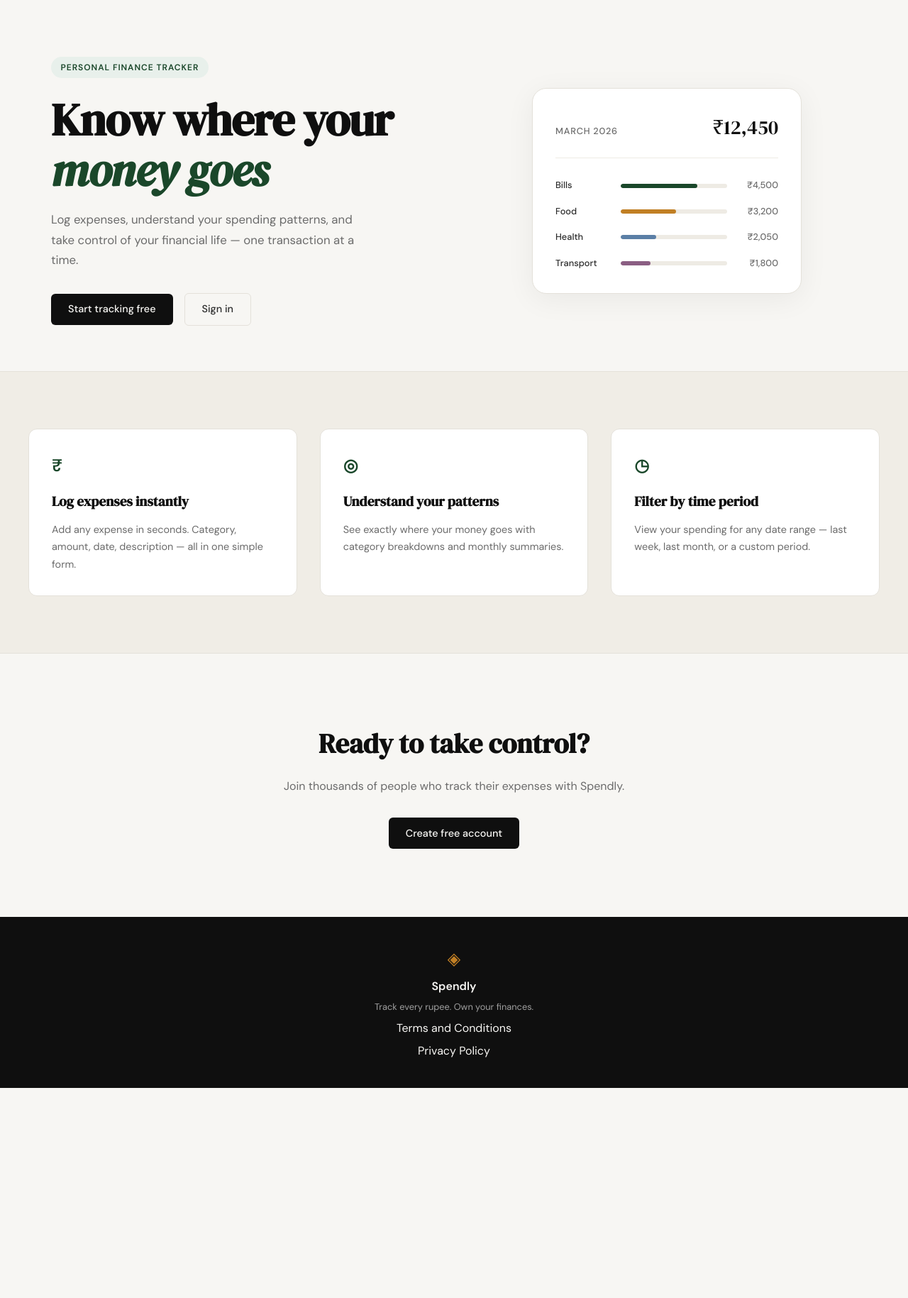
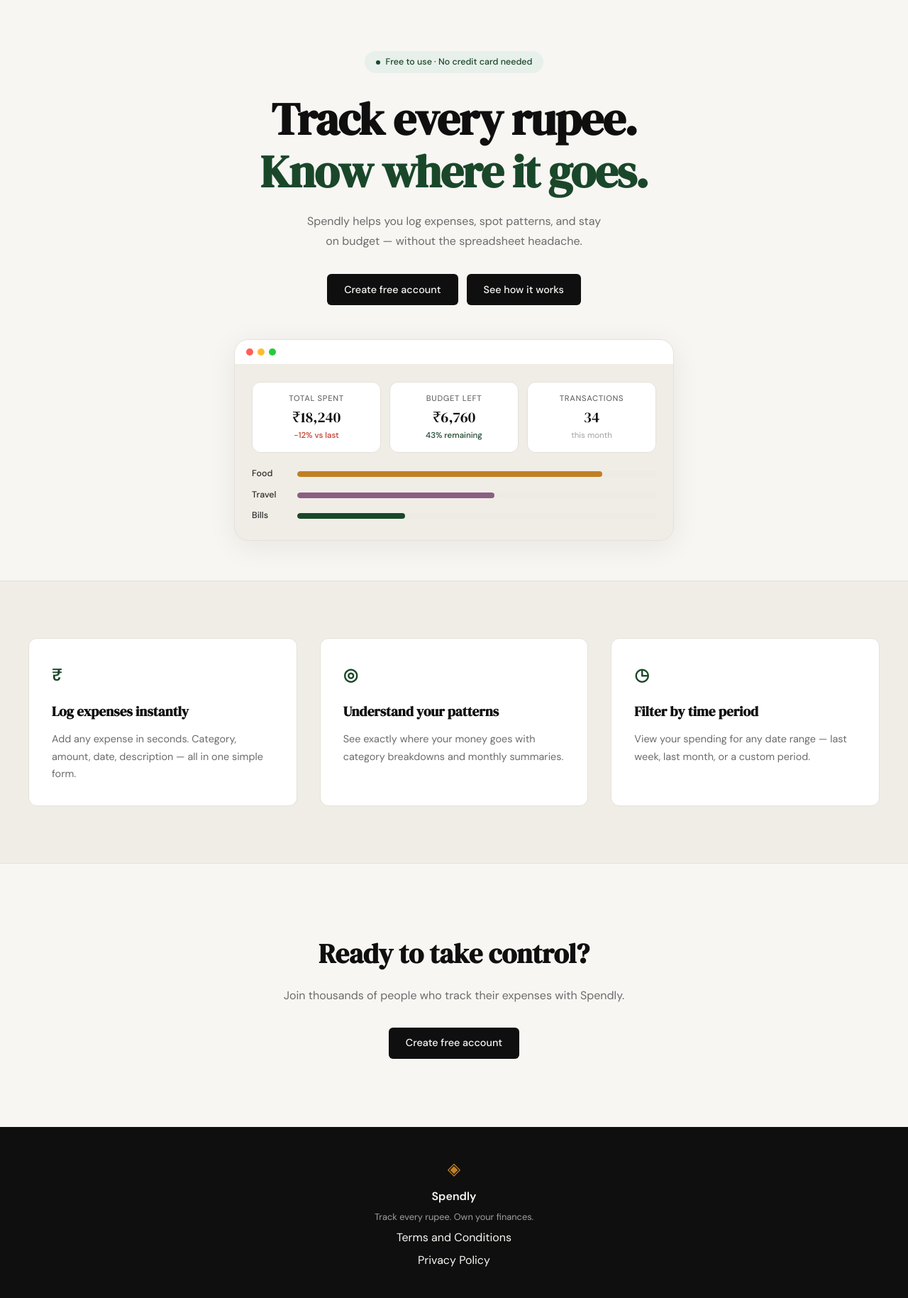
Before and after one commit to jaydevani/spendly-python, a Flask app: page / in a window 1280 px wide. Shown: the part 61-1890 px from the top of the page at 71% size. Before the commit the page ends 1594 px from the top, so only its background shows below. Run offline with Flask 3, Linux system fonts and the light colour scheme.

Commit message:
landing: redesign hero section to match mockup

```diff
--- /dev/null
+++ b/static/css/landing.css
@@ -0,0 +1,200 @@
+/* ------------------------------------------------------------------ */
+/* Hero overrides — centered single-column layout                      */
+/* ------------------------------------------------------------------ */
+
+.hero {
+    grid-template-columns: 1fr;
+    text-align: center;
+    padding: 4.5rem 2rem 3.5rem;
+    gap: 3rem;
+    max-width: 760px;
+}
+
+.hero-inner {
+    display: flex;
+    flex-direction: column;
+    align-items: center;
+}
+
+/* Badge */
+.hero-badge {
+    display: inline-flex;
+    align-items: center;
+    gap: 0.5rem;
+    background: var(--accent-light);
+    color: var(--accent);
+    font-size: 0.78rem;
+    font-weight: 500;
+    padding: 0.35rem 1rem;
+    border-radius: 999px;
+    margin-bottom: 1.75rem;
+    letter-spacing: 0;
+    text-transform: none;
+}
+
+.badge-dot {
+    width: 6px;
+    height: 6px;
+    border-radius: 50%;
+    background: var(--accent);
+    flex-shrink: 0;
+}
+
+/* Headline */
+.hero-title {
+    font-size: clamp(2.6rem, 6vw, 4rem);
+    line-height: 1.15;
+    margin-bottom: 1.25rem;
+    letter-spacing: -0.02em;
+}
+
+.hero-title-accent {
+    color: var(--accent);
+    font-style: normal;
+}
+
+/* Subtitle */
+.hero-subtitle {
+    font-size: 1rem;
+    color: var(--ink-muted);
+    line-height: 1.75;
+    max-width: 480px;
+    margin-bottom: 2rem;
+}
+
+/* CTA buttons — both solid black */
+.hero-actions {
+    justify-content: center;
+    gap: 0.75rem;
+}
+
+.hero-actions .btn-primary {
+    background: var(--ink);
+    color: var(--paper);
+}
+
+.hero-actions .btn-primary:hover {
+    background: var(--accent);
+}
+
+/* ------------------------------------------------------------------ */
+/* App preview frame                                                   */
+/* ------------------------------------------------------------------ */
+
+.app-frame {
+    background: var(--paper-warm);
+    border: 1px solid var(--border);
+    border-radius: var(--radius-lg);
+    overflow: hidden;
+    width: 100%;
+    max-width: 620px;
+    margin: 0 auto;
+    box-shadow: 0 8px 40px rgba(0, 0, 0, 0.07);
+}
+
+.app-chrome {
+    display: flex;
+    align-items: center;
+    gap: 6px;
+    padding: 0.75rem 1rem;
+    background: var(--paper-card);
+    border-bottom: 1px solid var(--border-soft);
+}
+
+.app-dot {
+    width: 10px;
+    height: 10px;
+    border-radius: 50%;
+}
+
+.app-dot-red    { background: #ff5f57; }
+.app-dot-yellow { background: #febc2e; }
+.app-dot-green  { background: #28c840; }
+
+.app-body {
+    padding: 1.5rem;
+    display: flex;
+    flex-direction: column;
+    gap: 1.25rem;
+}
+
+/* Stat cards row */
+.stat-cards {
+    display: grid;
+    grid-template-columns: repeat(3, 1fr);
+    gap: 0.75rem;
+}
+
+.stat-card {
+    background: var(--paper-card);
+    border: 1px solid var(--border);
+    border-radius: var(--radius-md);
+    padding: 0.875rem 1rem;
+}
+
+.stat-label {
+    font-size: 0.7rem;
+    font-weight: 500;
+    color: var(--ink-muted);
+    text-transform: uppercase;
+    letter-spacing: 0.06em;
+    margin-bottom: 0.3rem;
+}
+
+.stat-value {
+    font-family: var(--font-display);
+    font-size: 1.3rem;
+    color: var(--ink);
+    line-height: 1.2;
+    margin-bottom: 0.25rem;
+}
+
+.stat-change {
+    font-size: 0.72rem;
+    font-weight: 500;
+}
+
+.stat-down { color: var(--danger); }
+.stat-up   { color: var(--accent); }
+
+.stat-note {
+    font-size: 0.72rem;
+    color: var(--ink-faint);
+}
+
+/* Bar chart */
+.preview-bars {
+    display: flex;
+    flex-direction: column;
+    gap: 0.6rem;
+}
+
+.preview-bar-row {
+    display: grid;
+    grid-template-columns: 52px 1fr;
+    align-items: center;
+    gap: 0.75rem;
+}
+
+.preview-cat {
+    font-size: 0.78rem;
+    font-weight: 500;
+    color: var(--ink-soft);
+    text-align: left;
+}
+
+.preview-bar-track {
+    height: 8px;
+    background: var(--border-soft);
+    border-radius: 999px;
+    overflow: hidden;
+}
+
+.preview-bar {
+    height: 100%;
+    border-radius: 999px;
+}
+
+.bar-food   { background: var(--accent-2); }
+.bar-travel { background: #8b5e83; }
+.bar-bills  { background: var(--accent); }
--- a/templates/landing.html
+++ b/templates/landing.html
@@ -1,60 +1,76 @@
 {% extends "base.html" %}
 
 {% block title %}Spendly — Track Every Rupee{% endblock %}
+
+{% block head %}
+<link rel="stylesheet" href="{{ url_for('static', filename='css/landing.css') }}">
+{% endblock %}
 
 {% block content %}
 
 <section class="hero">
     <div class="hero-inner">
-        <div class="hero-badge">Personal Finance Tracker</div>
+        <div class="hero-badge">
+            <span class="badge-dot"></span>
+            Free to use · No credit card needed
+        </div>
         <h1 class="hero-title">
-            Know where your<br>
-            <em>money goes</em>
+            Track every rupee.<br>
+            <span class="hero-title-accent">Know where it goes.</span>
         </h1>
         <p class="hero-subtitle">
-            Log expenses, understand your spending patterns,
-            and take control of your financial life —
-            one transaction at a time.
+            Spendly helps you log expenses, spot patterns, and stay<br>
+            on budget — without the spreadsheet headache.
         </p>
         <div class="hero-actions">
-            <a href="{{ url_for('register') }}" class="btn-primary">Start tracking free</a>
-            <a href="{{ url_for('login') }}" class="btn-ghost">Sign in</a>
+            <a href="{{ url_for('register') }}" class="btn-primary">Create free account</a>
+            <a href="#features" class="btn-primary">See how it works</a>
         </div>
     </div>
     <div class="hero-visual">
-        <div class="mock-card">
-            <div class="mock-card-header">
-                <span class="mock-label">March 2026</span>
-                <span class="mock-total">₹12,450</span>
+        <div class="app-frame">
+            <div class="app-chrome">
+                <span class="app-dot app-dot-red"></span>
+                <span class="app-dot app-dot-yellow"></span>
+                <span class="app-dot app-dot-green"></span>
             </div>
-            <div class="mock-bars">
-                <div class="mock-bar-row">
-                    <span class="mock-cat">Bills</span>
-                    <div class="mock-bar-track">
-                        <div class="mock-bar" style="width: 72%"></div>
+            <div class="app-body">
+                <div class="stat-cards">
+                    <div class="stat-card">
+                        <div class="stat-label">Total Spent</div>
+                        <div class="stat-value">₹18,240</div>
+                        <div class="stat-change stat-down">-12% vs last</div>
                     </div>
-                    <span class="mock-amt">₹4,500</span>
+                    <div class="stat-card">
+                        <div class="stat-label">Budget Left</div>
+                        <div class="stat-value">₹6,760</div>
+                        <div class="stat-change stat-up">43% remaining</div>
+                    </div>
+                    <div class="stat-card">
+                        <div class="stat-label">Transactions</div>
+                        <div class="stat-value">34</div>
+                        <div class="stat-note">this month</div>
+                    </div>
                 </div>
-                <div class="mock-bar-row">
-                    <span class="mock-cat">Food</span>
-                    <div class="mock-bar-track">
-                        <div class="mock-bar mock-bar-2" style="width: 52%"></div>
+                <div class="preview-bars">
+                    <div class="preview-bar-row">
+                        <span class="preview-cat">Food</span>
+                        <div class="preview-bar-track">
+                            <div class="preview-bar bar-food" style="width:85%"></div>
+                        </div>
                     </div>
-                    <span class="mock-amt">₹3,200</span>
-                </div>
-                <div class="mock-bar-row">
-                    <span class="mock-cat">Health</span>
-                    <div class="mock-bar-track">
-                        <div class="mock-bar mock-bar-3" style="width: 33%"></div>
+                    <div class="preview-bar-row">
+                        <span class="preview-cat">Travel</span>
+                        <div class="preview-bar-track">
+                            <div class="preview-bar bar-travel" style="width:55%"></div>
+                        </div>
                     </div>
-                    <span class="mock-amt">₹2,050</span>
-                </div>
-                <div class="mock-bar-row">
-                    <span class="mock-cat">Transport</span>
-                    <div class="mock-bar-track">
-                        <div class="mock-bar mock-bar-4" style="width: 28%"></div>
+                    <div class="preview-bar-row">
+                        <span class="preview-cat">Bills</span>
+                        <div class="preview-bar-track">
+                            <div class="preview-bar bar-bills" style="width:30%"></div>
+                        </div>
                     </div>
-                    <span class="mock-amt">₹1,800</span>
                 </div>
             </div>
         </div>
```
Also changed, not shown: Screenshot 2026-03-29 204142.png (added).
